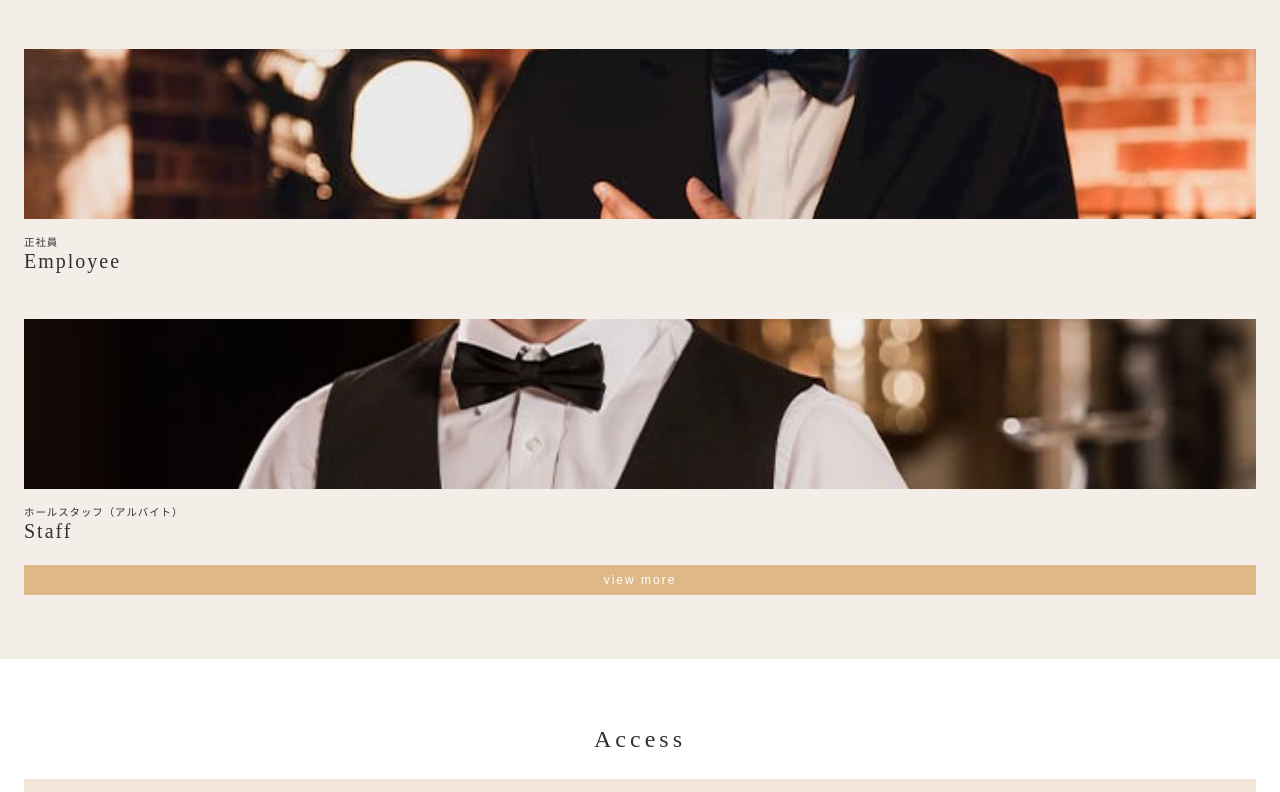
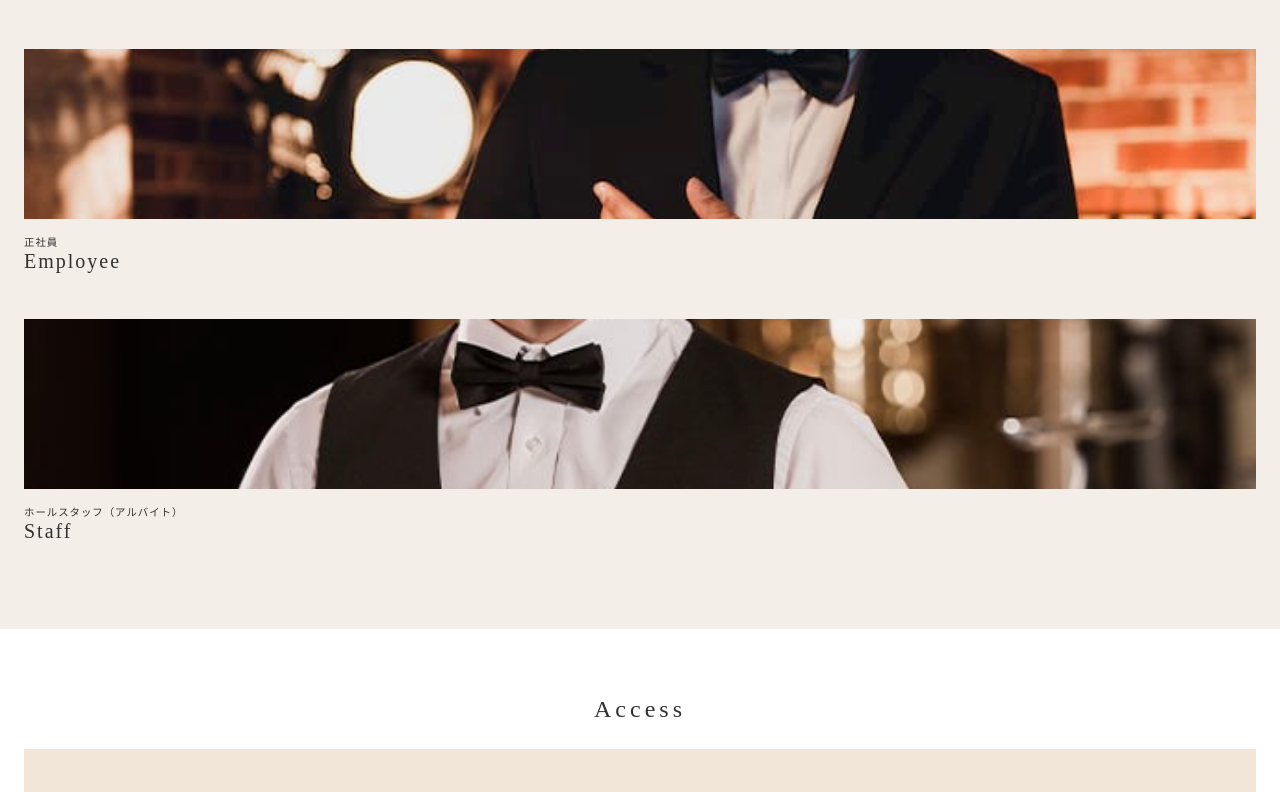
Before and after one commit to calm1205/jungle-second, a React app: page / in a window 1280 px wide. Shown: the part 2623-3415 px from the top of the page. Built offline with nearby package versions, Linux system fonts and the light colour scheme.

Commit message:
recruit link

```diff
--- a/src/components/organisms/RecruitPreviews/RecruitPreviews.tsx
+++ b/src/components/organisms/RecruitPreviews/RecruitPreviews.tsx
@@ -14,24 +14,24 @@ export const RecruitPreviews: React.FC = () => {
       </Box>
 
       <Box padding={theme.space.m}>
+        <Link to="/recruit/cast">
           <RecruitPreview title="Cast" text="キャスト" image={recruit1} />
+        </Link>
       </Box>
 
       <Box padding={theme.space.m}>
+        <Link to="/recruit/employee">
           <RecruitPreview title="Employee" text="正社員" image={recruit3} />
+        </Link>
       </Box>
 
       <Box padding={theme.space.m}>
+        <Link to="/recruit/staff">
           <RecruitPreview
             title="Staff"
             text="ホールスタッフ（アルバイト）"
             image={recruit2}
           />
-      </Box>
-
-      <Box paddingX={theme.space.m}>
-        <Link to={'/recruit'}>
-          <Button>view more</Button>
         </Link>
       </Box>
 
```
Lines whose indentation alone changed are shown as unchanged.
